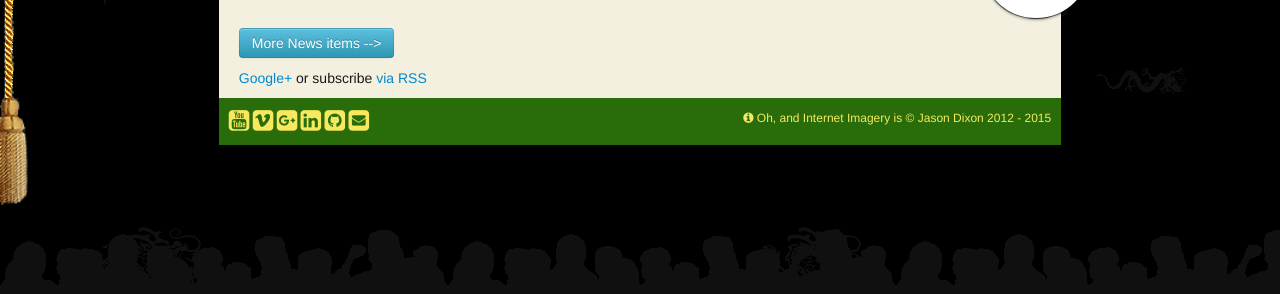
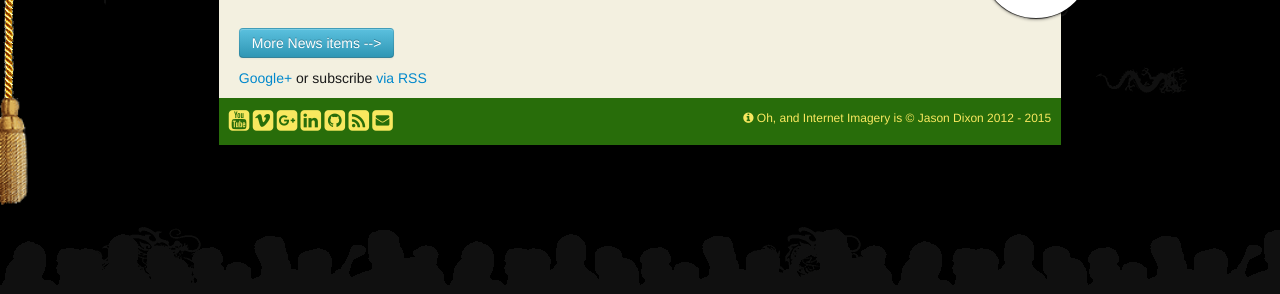
Before and after one commit to internetimagery/internetimagery.github.io, a Jekyll site: the page built from index.html, in a window 1280 px wide. Shown: the part 826-1120 px from the top of the page. Built offline with Jekyll 4.4.1, drawn with Linux system fonts in a browser that asks for light colours; nearby versions of some CDN libraries; some web fonts are replaced.

Commit message:
added feed

```diff
--- a/_includes/social.html
+++ b/_includes/social.html
@@ -3,4 +3,5 @@
 <a href="https://plus.google.com/101475051723636388783"><i class="fa fa-google-plus-square fa-2x"></i></a>
 <a href="https://www.linkedin.com/profile/view?id=342852087"><i class="fa fa-linkedin-square fa-2x"></i></a>
 <a href="https://github.com/internetimagery"><i class="fa fa-github-square fa-2x"></i></a>
+<a href="/feed.xml"><i class="fa fa-rss-square fa-2x"></i></a>
 <a href="mailto:jason.dixon.email@gmail.com"><i class="fa fa-envelope-square fa-2x"></i></a>
```
